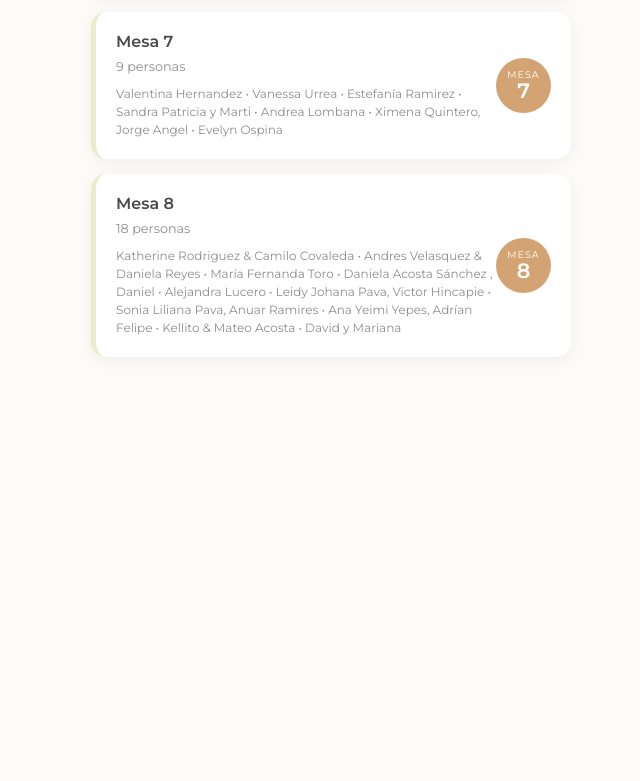
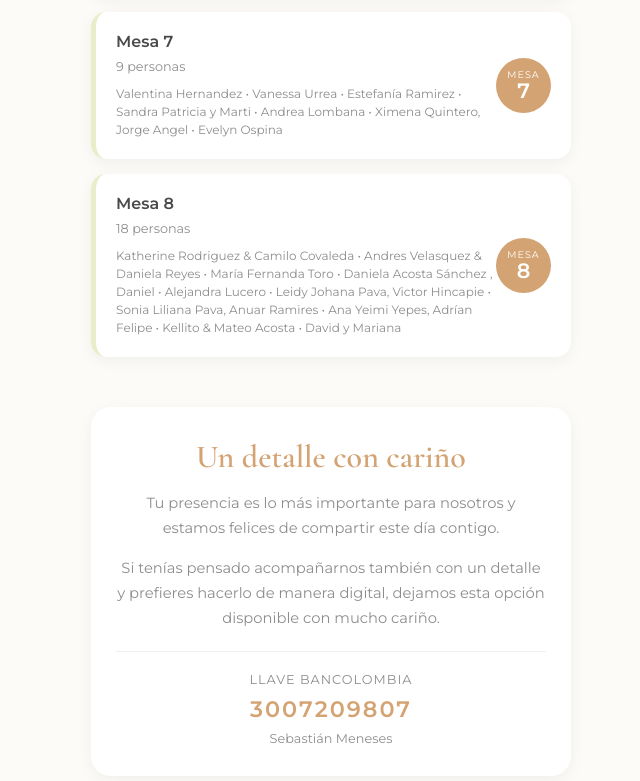
Before and after one commit to sebazms07/Weeding-check-table, a plain HTML site: page index.html in a window 1280 px wide. Shown: the part 1241-2022 px from the top of the page, without its empty margins (309-949 px from the left). Before the commit the page ends 1618 px from the top, so only its background shows below. Drawn offline with nearby package versions, Linux system fonts and the light colour scheme.

```diff
--- a/index.html
+++ b/index.html
@@ -1,16 +1,20 @@
 <!DOCTYPE html>
 <html lang="es">
+
 <head>
     <meta charset="UTF-8">
     <meta name="viewport" content="width=device-width, initial-scale=1.0">
     <title>Nuestra Boda | Encuentra tu Mesa</title>
     <link rel="stylesheet" href="style.css">
-    <link href="https://fonts.googleapis.com/css2?family=Cormorant+Garamond:wght@400;600&family=Montserrat:wght@300;400;600&display=swap" rel="stylesheet">
+    <link
+        href="https://fonts.googleapis.com/css2?family=Cormorant+Garamond:wght@400;600&family=Montserrat:wght@300;400;600&display=swap"
+        rel="stylesheet">
 </head>
+
 <body>
     <div class="container">
         <header>
-            <h1>Sebastián & Milena</h1>
+            <h1>Sebas & Mile</h1>
             <p>Encuentra tu mesa para celebrar con nosotros</p>
         </header>
 
@@ -20,10 +24,38 @@
             </div>
 
             <div id="results" class="results-container">
+            </div>
+            <section class="gift-section">
+
+                <h2>Un detalle con cariño</h2>
+
+                <p>
+                    Tu presencia es lo más importante para nosotros y estamos felices de compartir este día contigo.
+                </p>
+
+                <p>
+                    Si tenías pensado acompañarnos también con un detalle y prefieres hacerlo de manera digital,
+                    dejamos esta opción disponible con mucho cariño.
+                </p>
+
+                <div class="gift-account">
+
+                    <span>Llave Bancolombia</span>
+                    <div class="account-number">
+                        3007209807
+                    </div>
+
+                    <small>
+                        Sebastián Meneses
+                    </small>
+
                 </div>
+
+            </section>
         </main>
     </div>
 
     <script src="app.js"></script>
 </body>
+
 </html>
--- a/style.css
+++ b/style.css
@@ -177,3 +177,59 @@
 .hidden {
     display: none;
 }
+.gift-section {
+    margin-top: 50px;
+    padding: 30px 25px;
+    background: #FFFFFF;
+    border-radius: 20px;
+    box-shadow: 0 4px 15px rgba(0,0,0,0.05);
+    text-align: center;
+    animation: fadeIn 0.5s ease;
+}
+
+.gift-section h2 {
+    font-family: 'Cormorant Garamond', serif;
+    color: #D4A373;
+    font-size: 2rem;
+    margin-bottom: 15px;
+}
+
+.gift-section p {
+    color: #8D8D8D;
+    font-size: 0.92rem;
+    line-height: 1.7;
+    margin-bottom: 15px;
+}
+
+.gift-account {
+    margin-top: 20px;
+    padding-top: 20px;
+    border-top: 1px solid #EFEFEF;
+    display: flex;
+    flex-direction: column;
+    gap: 8px;
+}
+
+.gift-account span {
+    color: #8D8D8D;
+    font-size: 0.8rem;
+    text-transform: uppercase;
+    letter-spacing: 1px;
+}
+
+.gift-account strong {
+    font-size: 1.1rem;
+    color: #4A4A4A;
+}
+
+.account-number {
+    font-size: 1.4rem;
+    font-weight: 600;
+    color: #D4A373;
+    letter-spacing: 2px;
+}
+
+.gift-account small {
+    color: #8D8D8D;
+    font-size: 0.8rem;
+}
```
